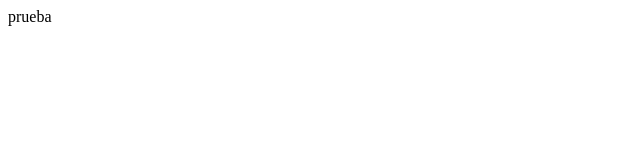
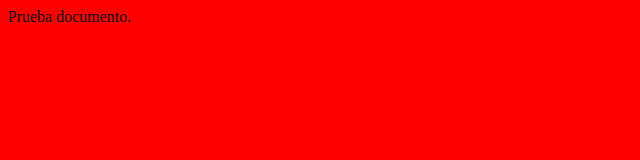
Before and after one commit to esp-web/prueba, a plain HTML site: page index.html in a window 1280 px wide. Shown: the whole page, without its empty margins (0-640 px from the left). Drawn offline with Linux system fonts and the light colour scheme.

Commit message:
Creado archivo CSS

```diff
--- a/index.html
+++ b/index.html
@@ -1 +1,12 @@
-prueba
+<!doctype html>
+<html lang="en">
+  <head>
+    <meta charset="UTF-8" />
+    <meta name="viewport" content="width=device-width, initial-scale=1.0" />
+    <link rel="stylesheet" href="style.css" />
+    <title>Document</title>
+  </head>
+  <body>
+    Prueba documento.
+  </body>
+</html>
--- /dev/null
+++ b/style.css
@@ -0,0 +1,3 @@
+body {
+  background-color: red;
+}
```
